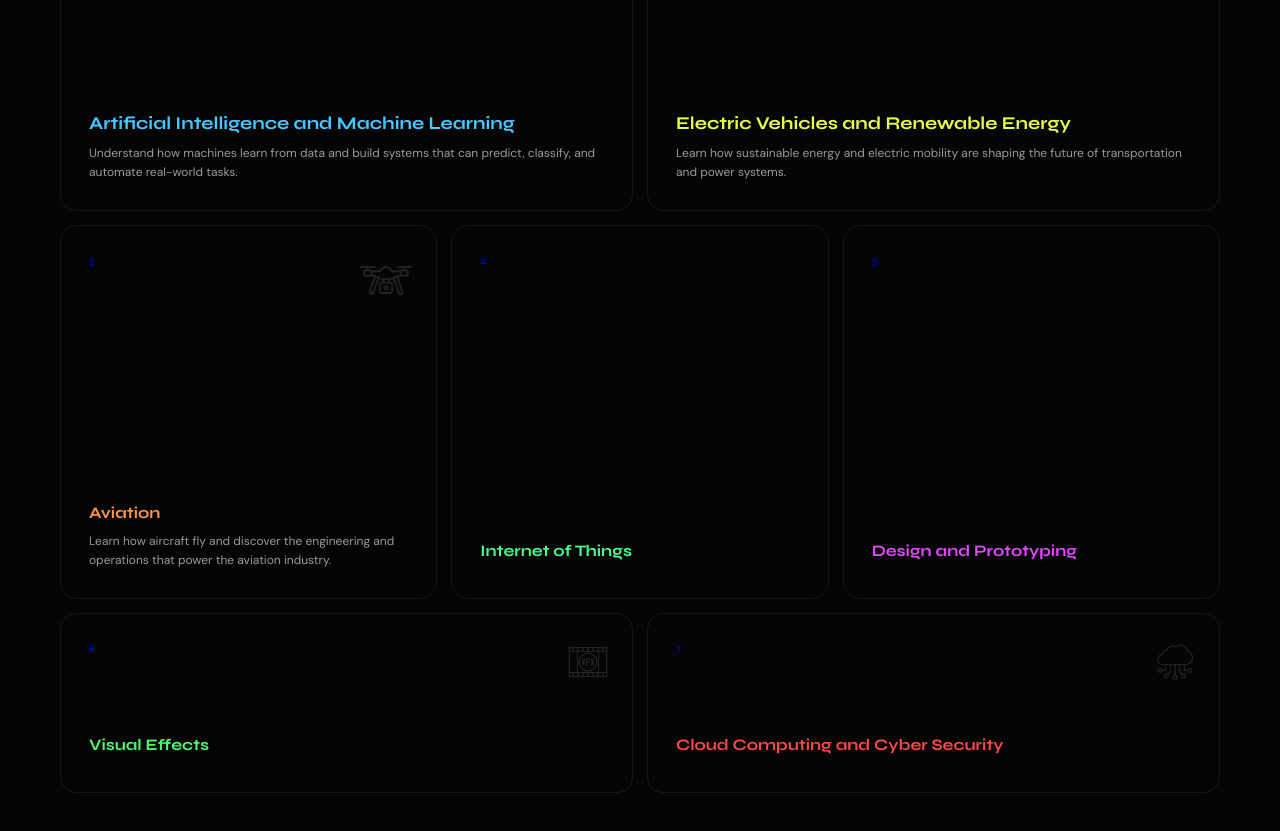
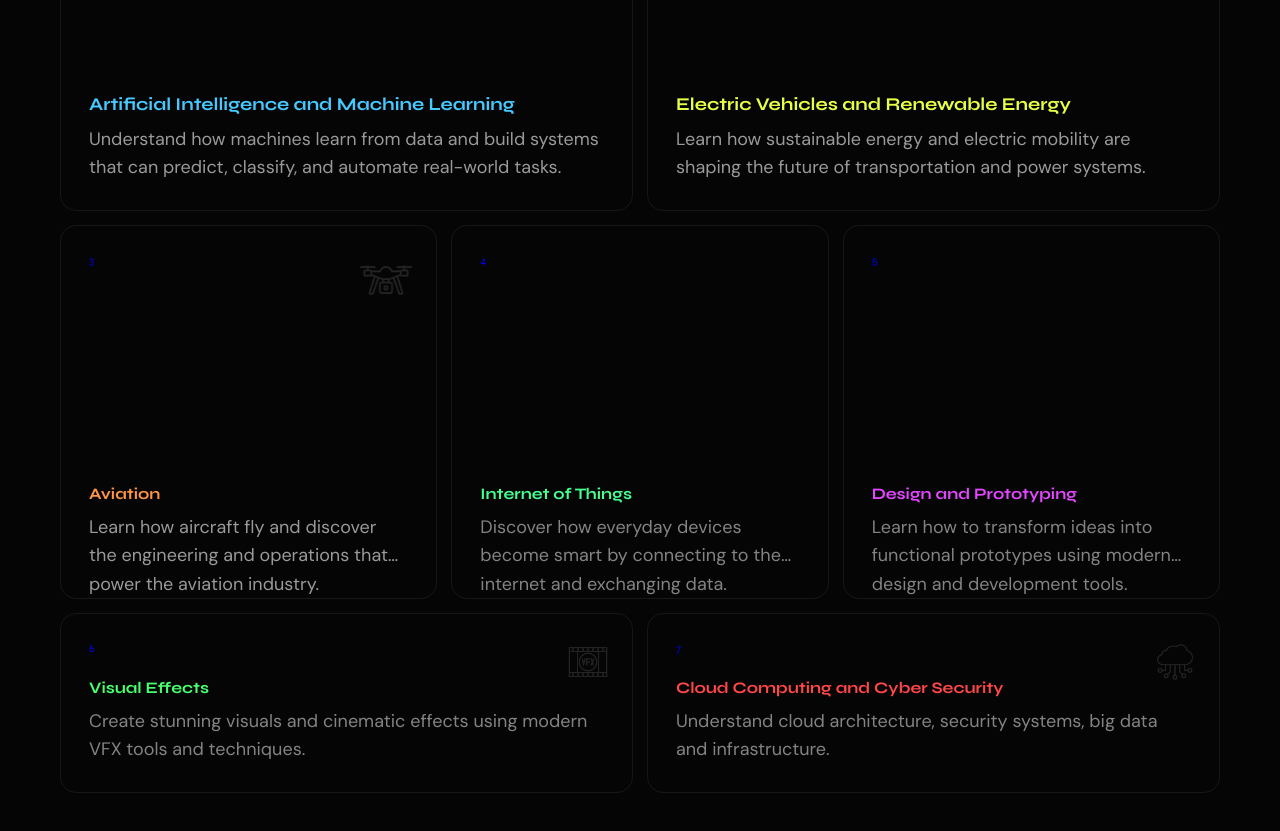
Before and after one commit to Krishna-Prasad31/MARVEL-WEBSITE, a React (Vite) app: page / in a window 1280 px wide. Shown: the part 3140-3971 px from the top of the page. Built offline with nearby package versions, Linux system fonts and the light colour scheme.

Commit message:
Update domain description styles for improved visibility
Increased font size of domain description and adjusted display properties for better visibility.

```diff
--- a/src/components/Domains/domain.css
+++ b/src/components/Domains/domain.css
@@ -140,14 +140,16 @@ body {
 
 /* DESC — hidden on small cards by default */
 .domain-desc {
-  font-size: 12px;
+  font-size: 18px;
   line-height: 1.6;
   color: #9a9a9a;
   font-family: 'DM Sans', sans-serif;
-  max-height: 0;
-  opacity: 0;
-  overflow: hidden;
-  transition: all 0.4s cubic-bezier(0.16, 1, 0.3, 1);
+  display: -webkit-box;
+  -webkit-line-clamp: 2;
+  -webkit-box-orient: vertical;
+
+  opacity: 0.85;
+  transition: all 0.3s ease;
 }
 
 /* Large and medium always show desc */
@@ -159,10 +161,8 @@ body {
 }
 
 /* Small cards show desc on hover */
-.domain-card.domain-hovered .domain-desc {
-  max-height: 80px;
-  opacity: 1;
-}
+
+
 
 /* ARROW */
 .domain-arrow {
```
